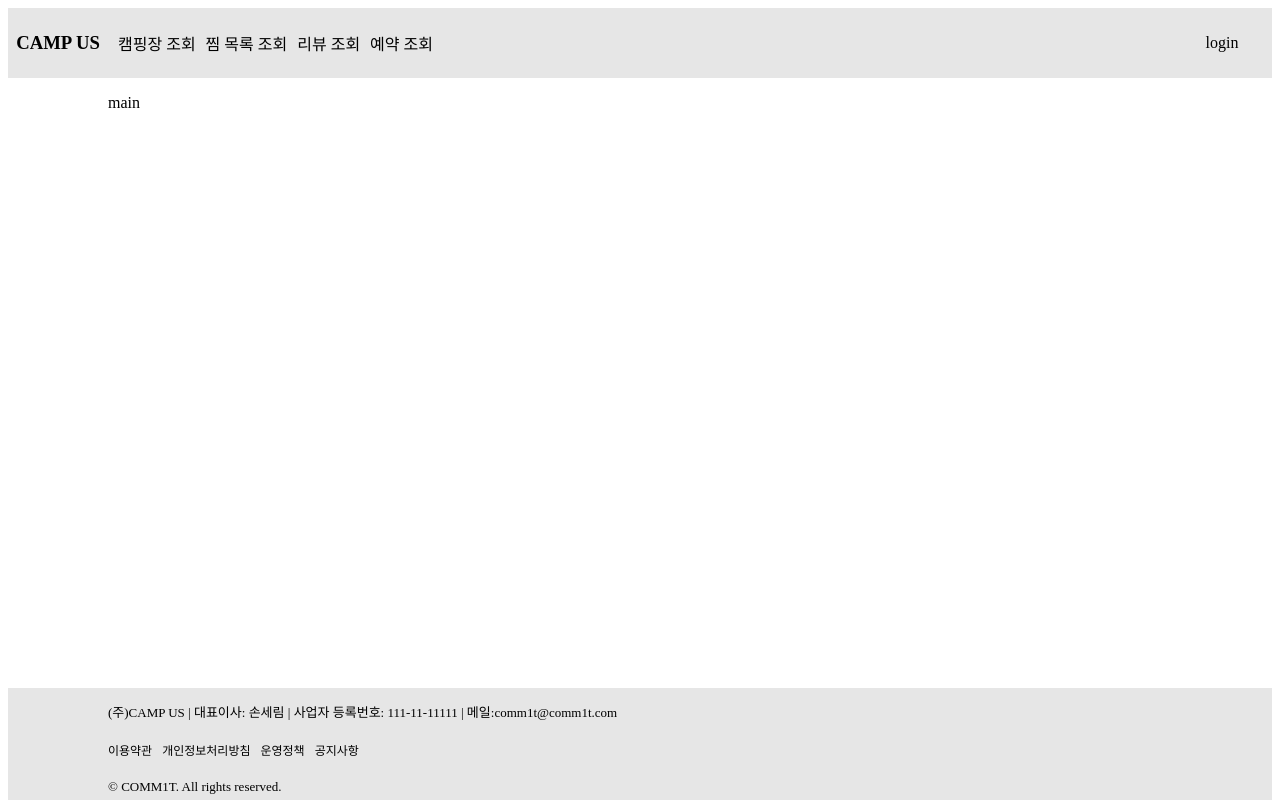
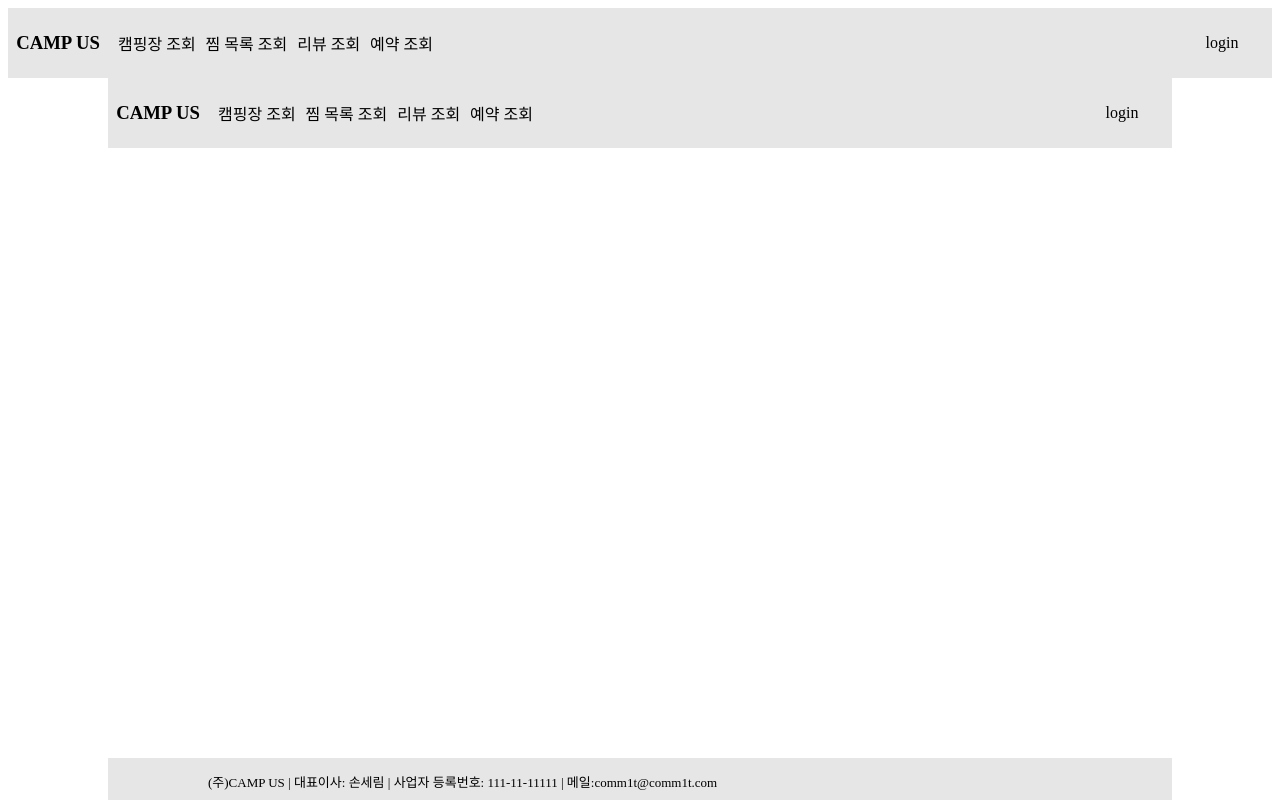
Before and after one commit to 1COMM1T/Camp_us_front, a Vue app in the folder camp_us/: page / in a window 1280 px wide. Shown: the top 800 px of the page. Built offline with nearby package versions, Linux system fonts and the light colour scheme.

Commit message:
Chore: router 추가

```diff
--- a/camp_us/src/App.vue
+++ b/camp_us/src/App.vue
@@ -4,7 +4,9 @@
       <Header></Header>
     </div>
     <div class="main">
-      <p>main</p>
+      <div class="content">
+        <RouterView></RouterView>
+      </div>
     </div>
     <div class="footer">
       <Footer></Footer>
@@ -40,12 +42,11 @@ body {
 
 .main {
   grid-row-start: 2;
-  overflow: auto; /* 내용이 많아지면 스크롤 가능하게 */
   display: grid;
   grid-template-columns: 100px auto 100px;
 }
 
-.main p {
+.content{
   grid-column-start: 2;
 }
 
```
